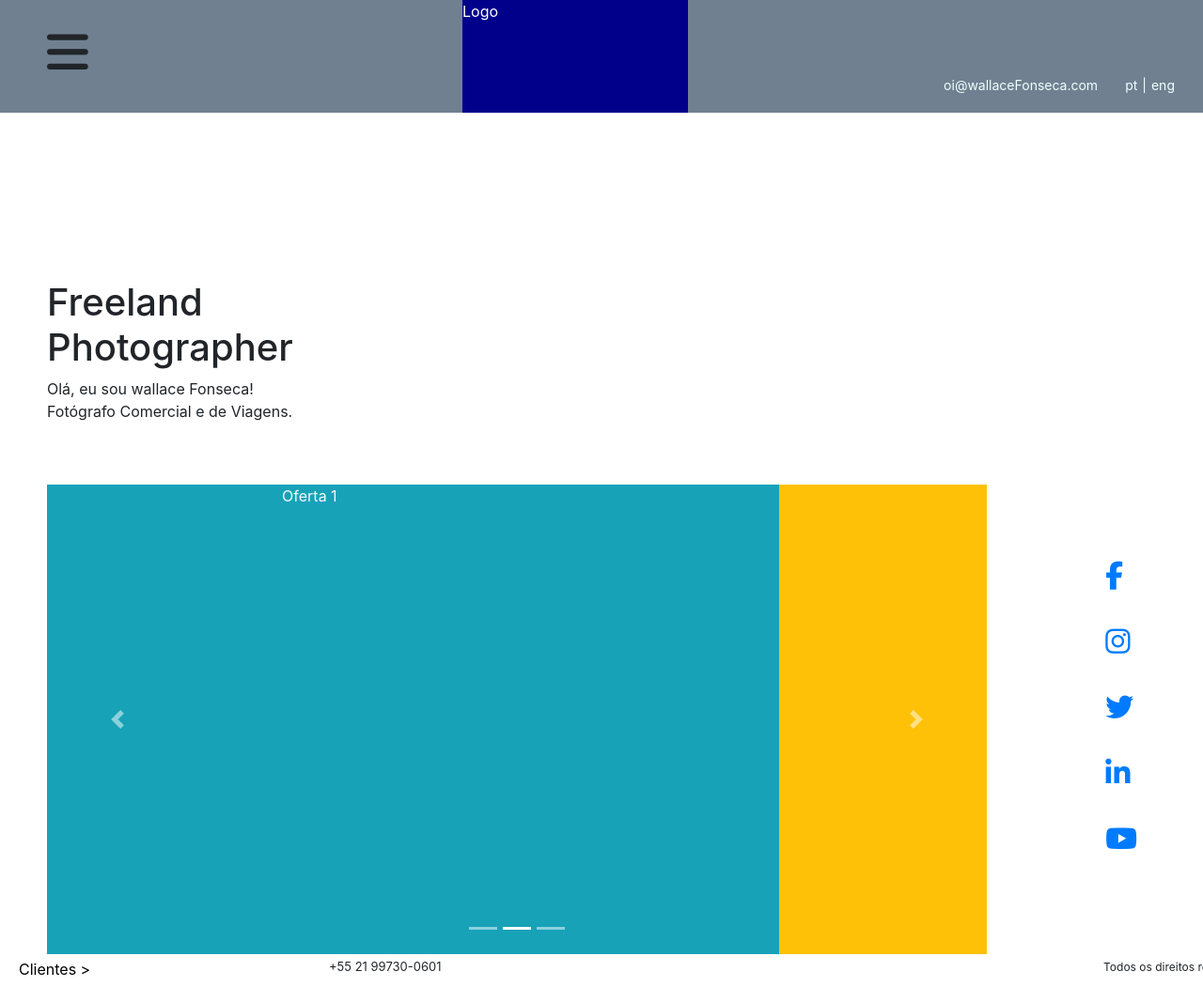
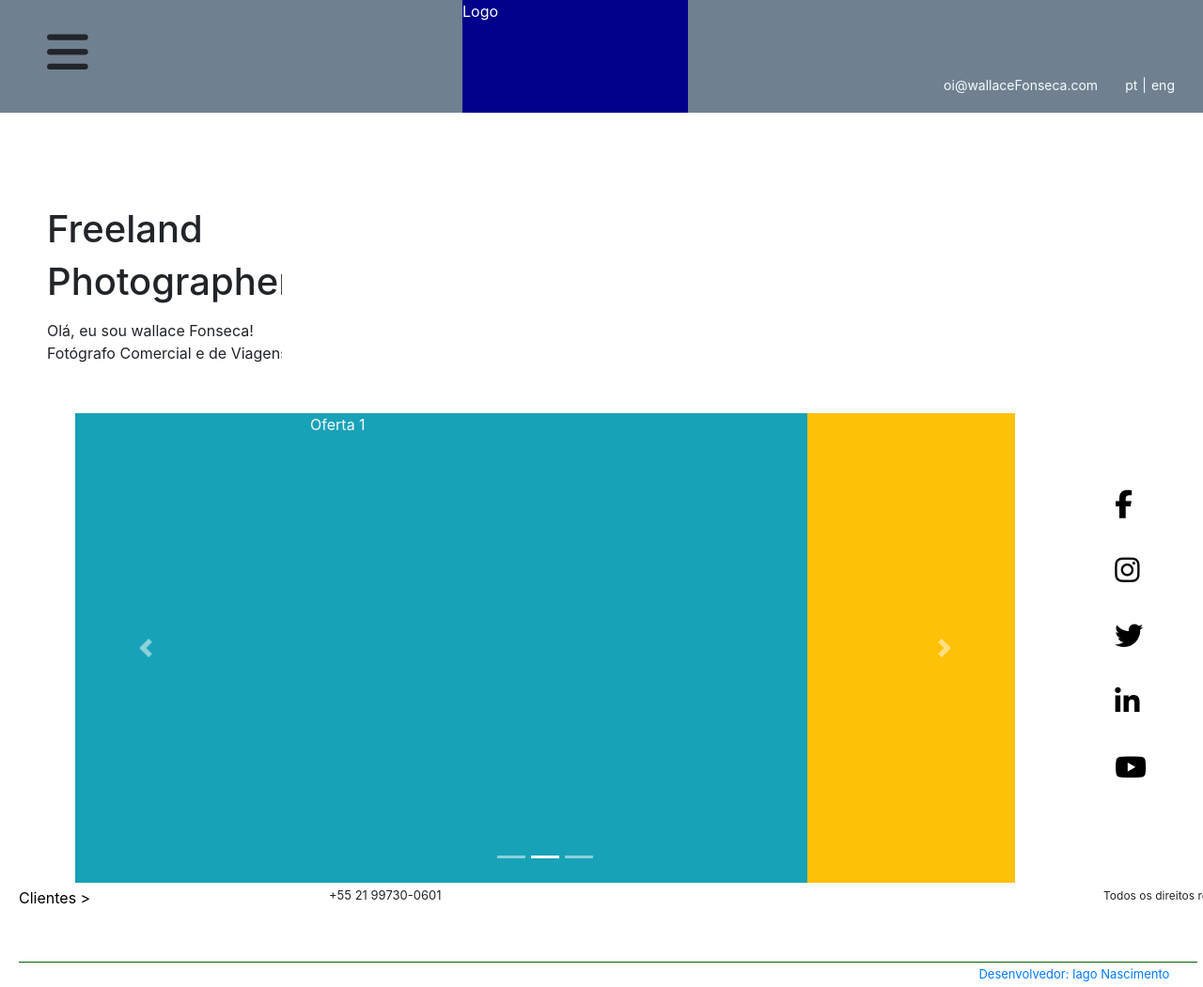
Before and after one commit to IagoNascimentocode/Site-Portifolio, a website: page public/index.html in a window 1280 px wide. Shown: the top 1051 px of the page at 94% size. Drawn offline with nearby package versions, Linux system fonts and the light colour scheme.

Commit message:
Animando o site

```diff
--- a/public/index.html
+++ b/public/index.html
@@ -35,14 +35,17 @@
 
 
         <section>
-
-                <div id="title">
-                    <h1 >Freeland<br>
+            <div id="title-div">
+                <div id="title-h1">
+                    <h1>Freeland<br>
+                    </h1>
+                    <h1>
                         Photographer
                     </h1>
+                </div>
+                <div id="title-p">
                     <p>Olá, eu sou wallace Fonseca!<br>
-                        Fotógrafo Comercial e de Viagens.
-                    </p>
+                        Fotógrafo Comercial e de Viagens.</p>
                 </div>
             </div>
 
--- /dev/null
+++ b/public/styles/sobre.css
@@ -0,0 +1,68 @@
+section{
+    display: grid;
+    grid-template-columns: 1fr 1fr;
+}
+#img-sobre{
+    float: right;
+    position: relative;
+
+    animation-name: changeMove;
+    animation-duration: 1s;
+    animation-fill-mode: forwards;
+}
+@keyframes changeMove{
+    0% {left:900px;}
+    100% {left:0px;}
+}
+#div-h1-olá{
+    overflow: hidden;
+    float: left;
+    position: relative;
+    top:120px;
+    left: 160px;
+}
+#div-h1-name{
+    overflow: hidden;
+    float: right;
+    position: relative;
+    top:165px;
+    right: 470px;
+    }
+@keyframes moveOlá{
+    0% {bottom:100px;}
+    100% {bottom:0px;}
+}
+#olá{
+    position: relative;
+    padding-left: 50px;
+    animation-name: moveOlá;
+    animation-duration: 1s;
+    animation-fill-mode: forwards;
+}
+@keyframes moveName{
+    0% {bottom:200px;}
+    100% {bottom:0px;}
+}
+#name{
+    position: relative;
+    animation-name: moveName;
+    animation-duration: 1s;
+    animation-fill-mode: forwards;
+}
+@keyframes descriptionMove{
+    0% {bottom:0px;}
+    100% {top:200px;}
+}
+#div-decription{
+    width: 500px;
+    text-align: center;
+    float: left;
+    top: 220px;
+    left: 60px;
+
+    position: relative;
+    animation: descriptionMove;
+    animation-duration: 1s;
+    animation-fill-mode: forwards;
+
+}
--- a/public/styles/styles.css
+++ b/public/styles/styles.css
@@ -1,9 +1,6 @@
 body{
     margin: 0;
     padding: 0;
-
-    display: grid;
-    grid-template-rows: 0.5fr 2fr 0.5fr;
 }
 .header{
     display: flex;
@@ -30,7 +27,6 @@ body{
 }
 .flip{
     transform: rotateY(540deg);
-
 }
 .logo{
     margin-left: 200px;
@@ -69,22 +65,60 @@ body{
     flex-direction: column;
     top: 0;
 }
+@keyframes moveTitle{
+    0%{top:500px;}
+    100%{top:100px;}
 
-#title{
+}
+#title-div{
     float: left;
-    margin-left: 50px;
-    margin-top: 100px;
+    position: relative;
+    overflow: hidden;
+}
+#title-h1{
+    width: 300px;
+    height: 120px;
+    margin: 0;
+    padding: 0;
+    left: 50px;
+    top: 100px;
+
+    position: relative;
+    animation-name: moveTitle;
+    animation-duration: 0.5s;
+    animation-fill-mode: forwards;
+}
+#title-p{
+    width: 300px;
+    height: 150px;
+    left: 50px;
+    top: 200px;
+    overflow: hidden;
+
+    position: relative;
+    animation-name: moveTitle;
+    animation-duration: 1s;
+    animation-fill-mode: forwards;
+}
+@keyframes moveCarroussel{
+    0%{left:1200px;}
+    100%{left:80px;}
 }
 #meuCarroussel{
     float: left;
     top: 50px;
     left: 50px;
 
+    position: relative;
+    animation-name:moveCarroussel;
+    animation-duration: 1.2s;
+    animation-fill-mode: forwards;
+    animation-timing-function: ease-in-out;
+
 }
 .bloco-corousel-item{
     width: 1000px;
     height: 500px;
-
 }
 .span{
     position: relative;
@@ -105,16 +139,32 @@ body{
 #social{
     float: right;
     margin-top: 100px;
-    margin-right: 70px;
+    margin-right: 60px;
     font-size: 30px;
+    overflow: hidden;
+
 }
 #list-social{
     text-decoration: none;
     list-style: none;
+}
+@keyframes moveSocialItem{
+    0%{right: 1200px;}
+    100%{right:0px;}
 
 }
 .social-item{
     margin-top: 25px;
+
+    position: relative;
+    animation-name: moveSocialItem;
+    animation-duration: 1.2s;
+    animation-fill-mode: forwards;
+    animation-timing-function: ease-in-out;
+
+}
+i{
+    color: black;
 }
 .span{
     display: inline-block;
@@ -128,7 +178,6 @@ body{
     width: 98%;
     clear:both;
 }
-
 #line-footer{
     float: left;
     width: 100%;
@@ -141,14 +190,12 @@ body{
     margin-right: 30px;
     margin-top: 3px;
 }
-
 .quadrado-faq{
     float: left;
     width: 150px;
     height: 150px;
     margin-left: 50px;
     margin-top: 50px;
-
 }
 #clientes{
     color: black;
```
Also changed, not shown: public/sobre.html (+29 -1 lines), 1 other file.
